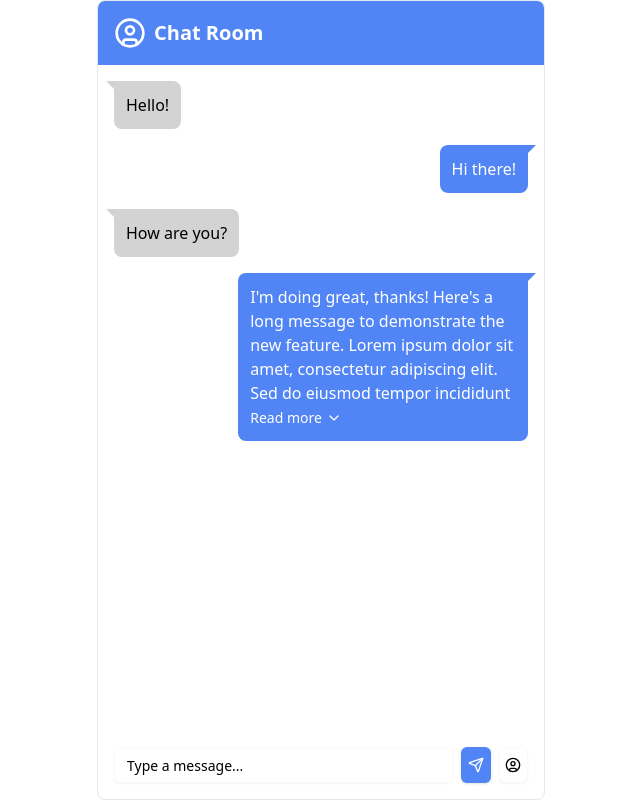
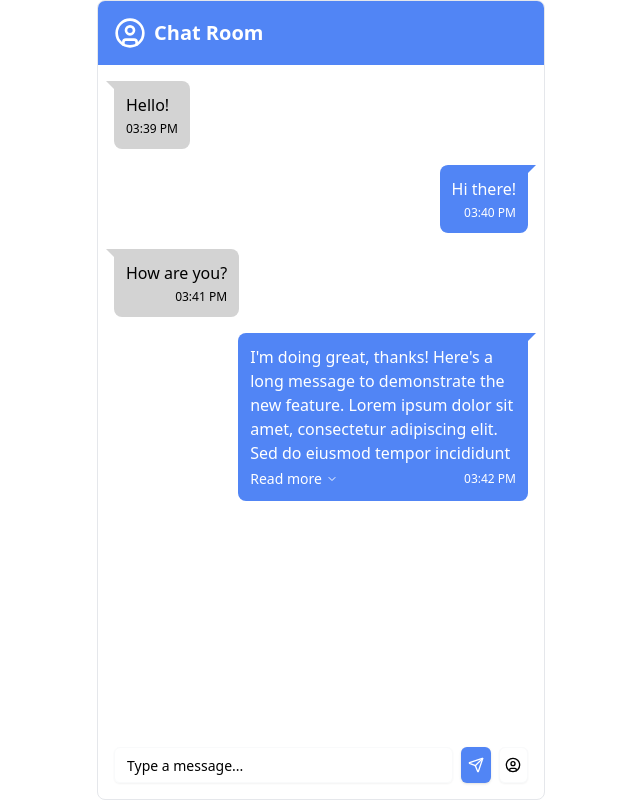
Before and after one commit to Haffee1131/e-connect, a Next.js app in the folder apps/web/: page / in a window 1280 px wide. Shown: the whole page, without its empty margins (319-959 px from the left). Built offline with nearby package versions, Linux system fonts and the light colour scheme.

Commit message:
Update chat screen with message timestamp

```diff
--- a/apps/web/app/page.tsx
+++ b/apps/web/app/page.tsx
@@ -11,9 +11,16 @@ type Message = {
 	id: number;
 	text: string;
 	sent: boolean;
+	timestamp: Date;
 };
 
-function MessageContent({ text }: { text: string }) {
+function MessageContent({
+	text,
+	timestamp,
+}: {
+	text: string;
+	timestamp: Date;
+}) {
 	const [expanded, setExpanded] = useState(false);
 	const [showReadMore, setShowReadMore] = useState(false);
 	const contentRef = useRef<HTMLDivElement>(null);
@@ -28,6 +35,13 @@ function MessageContent({ text }: { text: string }) {
 		}
 	}, [text]);
 
+	const formatTime = (date: Date) => {
+		return date.toLocaleTimeString([], {
+			hour: "2-digit",
+			minute: "2-digit",
+		});
+	};
+
 	return (
 		<div>
 			<div
@@ -38,6 +52,7 @@ function MessageContent({ text }: { text: string }) {
 			>
 				{text}
 			</div>
+			<div className="flex justify-between items-center mt-1">
 				{showReadMore && (
 					<Button
 						variant="link"
@@ -46,28 +61,49 @@ function MessageContent({ text }: { text: string }) {
 					>
 						{expanded ? (
 							<>
-							Read less <ChevronUp className="h-4 w-4 ml-1" />
+								Read less <ChevronUp className="h-3 w-3 ml-1" />
 							</>
 						) : (
 							<>
-							Read more <ChevronDown className="h-4 w-4 ml-1" />
+								Read more{" "}
+								<ChevronDown className="h-3 w-3 ml-1" />
 							</>
 						)}
 					</Button>
 				)}
+				<span className="text-xs text-muted-foreground ml-auto">
+					{formatTime(timestamp)}
+				</span>
+			</div>
 		</div>
 	);
 }
 
 export default function ChatRoom() {
 	const [messages, setMessages] = useState<Message[]>([
-		{ id: 1, text: "Hello!", sent: false },
-		{ id: 2, text: "Hi there!", sent: true },
-		{ id: 3, text: "How are you?", sent: false },
+		{
+			id: 1,
+			text: "Hello!",
+			sent: false,
+			timestamp: new Date(Date.now() - 3600000),
+		},
+		{
+			id: 2,
+			text: "Hi there!",
+			sent: true,
+			timestamp: new Date(Date.now() - 3540000),
+		},
+		{
+			id: 3,
+			text: "How are you?",
+			sent: false,
+			timestamp: new Date(Date.now() - 3480000),
+		},
 		{
 			id: 4,
 			text: "I'm doing great, thanks! Here's a long message to demonstrate the new feature. Lorem ipsum dolor sit amet, consectetur adipiscing elit. Sed do eiusmod tempor incididunt ut labore et dolore magna aliqua. Ut enim ad minim veniam, quis nostrud exercitation ullamco laboris nisi ut aliquip ex ea commodo consequat. Duis aute irure dolor in reprehenderit in voluptate velit esse cillum dolore eu fugiat nulla pariatur.",
 			sent: true,
+			timestamp: new Date(Date.now() - 3420000),
 		},
 	]);
 	const [inputMessage, setInputMessage] = useState("");
@@ -82,7 +118,12 @@ export default function ChatRoom() {
 		if (inputMessage.trim()) {
 			setMessages([
 				...messages,
-				{ id: messages.length + 1, text: inputMessage, sent: true },
+				{
+					id: messages.length + 1,
+					text: inputMessage,
+					sent: true,
+					timestamp: new Date(),
+				},
 			]);
 			setInputMessage("");
 		}
@@ -93,6 +134,7 @@ export default function ChatRoom() {
 			id: messages.length + 1,
 			text: "This is a received message. It can also be quite long to demonstrate the 'Read more' functionality for received messages as well. Lorem ipsum dolor sit amet, consectetur adipiscing elit. Sed do eiusmod tempor incididunt ut labore et dolore magna aliqua.",
 			sent: false,
+			timestamp: new Date(),
 		};
 		setMessages([...messages, newMessage]);
 	};
@@ -124,7 +166,10 @@ export default function ChatRoom() {
 										: "bg-secondary text-secondary-foreground rounded-tl-none"
 								}`}
 							>
-								<MessageContent text={message.text} />
+								<MessageContent
+									text={message.text}
+									timestamp={message.timestamp}
+								/>
 								<div
 									className={`absolute top-0 w-4 h-4 ${
 										message.sent
```
Lines whose indentation alone changed are shown as unchanged.
